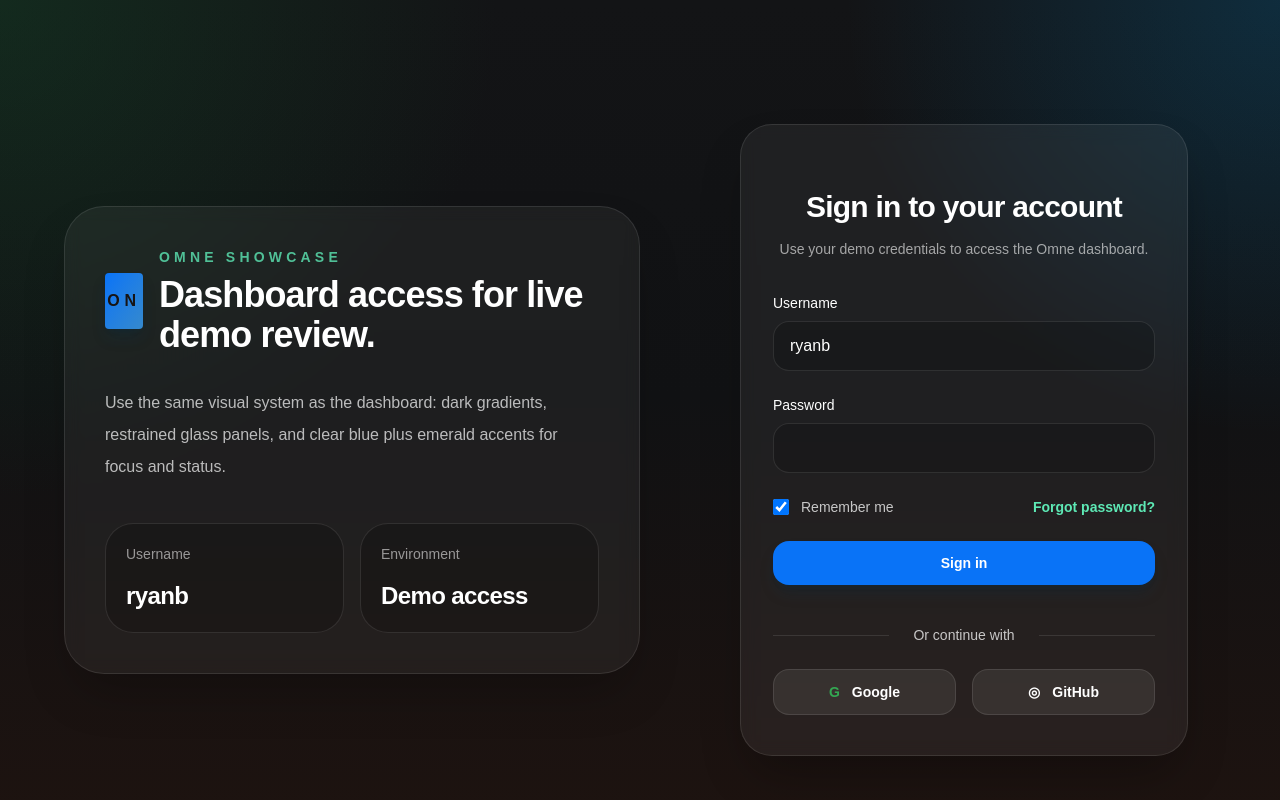
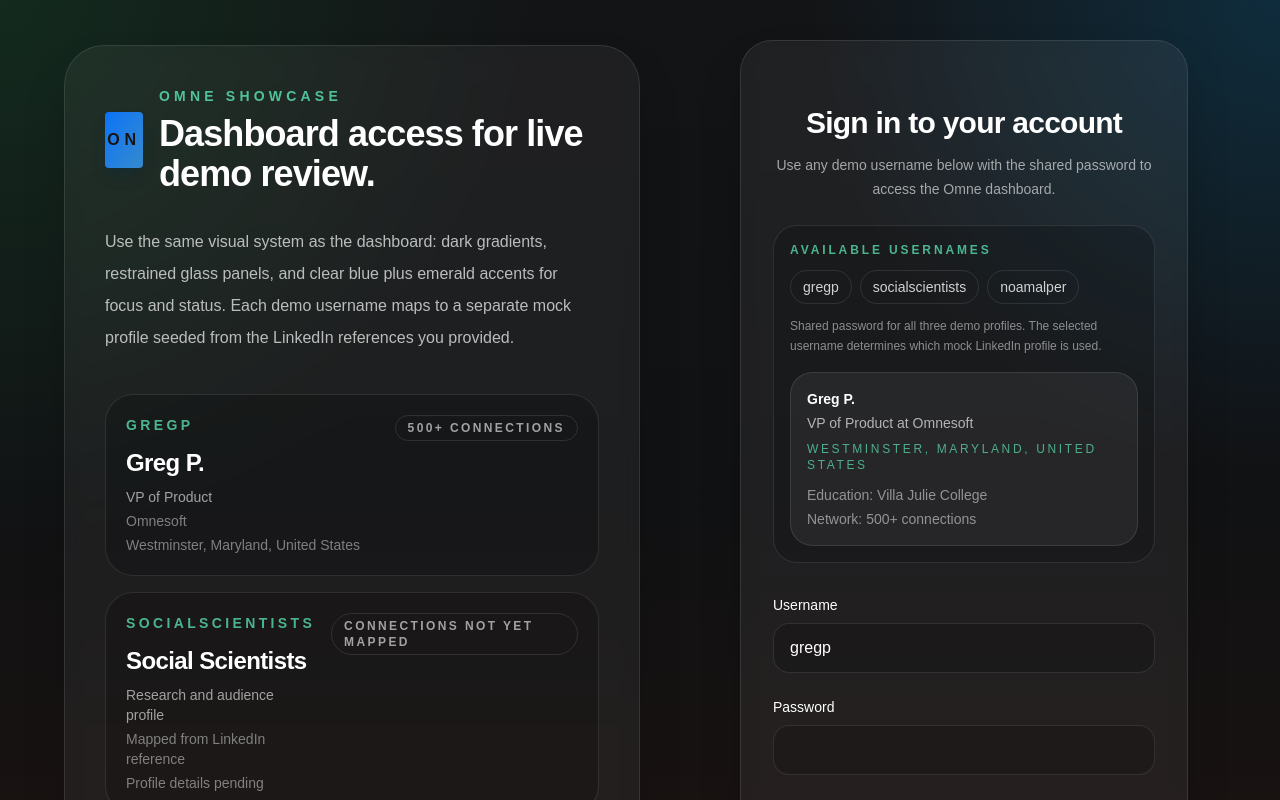
Before and after one commit to RyanButterworth-UI/omne-showcase, a Next.js app: page /login in a window 1280 px wide. Shown: the top 800 px of the page. Built offline with nearby package versions, Linux system fonts and the light colour scheme.

Commit message:
feat: enhance demo login functionality with multiple profiles and improved error handling

```diff
--- a/src/app/api/auth/login/route.ts
+++ b/src/app/api/auth/login/route.ts
@@ -1,6 +1,6 @@
 import {
   AUTH_SESSION_COOKIE,
-  DEMO_USERNAME,
+  getDemoProfileByUsername,
   isValidDemoCredentials,
 } from "@/lib/auth";
 import { NextResponse } from "next/server";
@@ -11,21 +11,27 @@ export async function POST(request: Request) {
     password?: string;
     rememberMe?: boolean;
   };
+  const username = body.username ?? "";
+  const profile = getDemoProfileByUsername(username);
 
-  if (!isValidDemoCredentials(body.username ?? "", body.password ?? "")) {
+  if (!isValidDemoCredentials(username, body.password ?? "") || !profile) {
     return NextResponse.json(
-      { message: "Invalid credentials. Use the demo account provided." },
+      {
+        message:
+          "Invalid credentials. Use one of the demo usernames with the shared password.",
+      },
       { status: 401 },
     );
   }
 
   const response = NextResponse.json({
     success: true,
-    username: DEMO_USERNAME,
+    username: profile.username,
+    profile,
   });
   response.cookies.set({
     name: AUTH_SESSION_COOKIE,
-    value: DEMO_USERNAME,
+    value: profile.username,
     httpOnly: true,
     sameSite: "lax",
     secure: process.env.NODE_ENV === "production",
--- a/src/app/dashboard/page.tsx
+++ b/src/app/dashboard/page.tsx
@@ -1,5 +1,11 @@
 import { DashboardScreen } from "@/components/dashboard/DashboardScreen";
+import { AUTH_SESSION_COOKIE, getDemoProfileByUsername } from "@/lib/auth";
+import { cookies } from "next/headers";
 
-export default function DashboardPage() {
-  return <DashboardScreen />;
+export default async function DashboardPage() {
+  const cookieStore = await cookies();
+  const username = cookieStore.get(AUTH_SESSION_COOKIE)?.value;
+  const profile = username ? getDemoProfileByUsername(username) : undefined;
+
+  return <DashboardScreen profile={profile} />;
 }
--- a/src/components/auth/LoginScreen.tsx
+++ b/src/components/auth/LoginScreen.tsx
@@ -1,17 +1,20 @@
 "use client";
 
 import { useLogin } from "@/hooks/useLogin";
-import { DEMO_USERNAME } from "@/lib/auth";
+import { DEFAULT_DEMO_USERNAME, DEMO_PROFILES } from "@/lib/auth";
 import { useRouter } from "next/navigation";
 import { FormEvent, useState } from "react";
 
 export function LoginScreen() {
   const router = useRouter();
   const loginMutation = useLogin();
-  const [username, setUsername] = useState(DEMO_USERNAME);
+  const [username, setUsername] = useState(DEFAULT_DEMO_USERNAME);
   const [password, setPassword] = useState("");
   const [rememberMe, setRememberMe] = useState(true);
   const [errorMessage, setErrorMessage] = useState("");
+  const selectedProfile =
+    DEMO_PROFILES.find((profile) => profile.username === username) ??
+    DEMO_PROFILES[0];
 
   async function handleSubmit(event: FormEvent<HTMLFormElement>) {
     event.preventDefault();
@@ -53,27 +56,46 @@ export function LoginScreen() {
               <p className="mt-8 text-base leading-8 text-white/70">
                 Use the same visual system as the dashboard: dark gradients,
                 restrained glass panels, and clear blue plus emerald accents for
-                focus and status.
+                focus and status. Each demo username maps to a separate mock
+                profile seeded from the LinkedIn references you provided.
               </p>
 
-              <div className="mt-10 grid gap-4 sm:grid-cols-2">
-                <div className="rounded-[1.75rem] border border-white/10 bg-black/20 p-5">
-                  <p className="text-sm text-white/55">Username</p>
-                  <p className="mt-4 text-2xl font-semibold tracking-tight text-white">
-                    {DEMO_USERNAME}
-                  </p>
-                </div>
-                <div className="rounded-[1.75rem] border border-white/10 bg-black/20 p-5">
-                  <p className="text-sm text-white/55">Environment</p>
-                  <p className="mt-4 text-2xl font-semibold tracking-tight text-white">
-                    Demo access
-                  </p>
-                </div>
+              <div className="mt-10 space-y-4">
+                {DEMO_PROFILES.map((profile) => (
+                  <button
+                    key={profile.username}
+                    type="button"
+                    onClick={() => setUsername(profile.username)}
+                    aria-label={`Use profile ${profile.displayName}`}
+                    className="flex w-full items-start justify-between gap-4 rounded-[1.75rem] border border-white/10 bg-black/20 p-5 text-left transition hover:border-[#0973f7]/50 hover:bg-white/8"
+                  >
+                    <div>
+                      <p className="text-sm font-semibold uppercase tracking-[0.24em] text-emerald-300/75">
+                        {profile.username}
+                      </p>
+                      <p className="mt-3 text-2xl font-semibold tracking-tight text-white">
+                        {profile.displayName}
+                      </p>
+                      <p className="mt-2 text-sm text-white/60">
+                        {profile.roleLabel}
+                      </p>
+                      <p className="mt-1 text-sm text-white/45">
+                        {profile.companyLabel}
+                      </p>
+                      <p className="mt-1 text-sm text-white/45">
+                        {profile.locationLabel}
+                      </p>
+                    </div>
+                    <span className="rounded-full border border-white/10 px-3 py-1 text-xs font-semibold uppercase tracking-[0.2em] text-white/60">
+                      {profile.connectionsLabel}
+                    </span>
+                  </button>
+                ))}
               </div>
             </div>
           </div>
 
-          <div className="mx-auto w-full max-w-md rounded-[2rem] border border-white/10 bg-white/6 px-5 py-8 shadow-2xl shadow-black/30 backdrop-blur sm:px-8 sm:py-10">
+          <div className="mx-auto w-full max-w-md rounded-4xl border border-white/10 bg-white/6 px-5 py-8 shadow-2xl shadow-black/30 backdrop-blur sm:px-8 sm:py-10">
             <div className="sm:mx-auto sm:w-full sm:max-w-md">
               <div className="mx-auto flex size-12 items-center justify-center rounded-sm bg-linear-to-br from-[#0973f7] to-[#3589cd] text-sm font-black tracking-[0.3em] text-[#171414] shadow-lg shadow-sky-950/25 lg:hidden">
                 ON
@@ -82,8 +104,49 @@ export function LoginScreen() {
                 Sign in to your account
               </h2>
               <p className="mt-3 text-center text-sm leading-6 text-white/60">
-                Use your demo credentials to access the Omne dashboard.
+                Use any demo username below with the shared password to access
+                the Omne dashboard.
               </p>
+            </div>
+
+            <div className="mt-6 rounded-3xl border border-white/10 bg-black/20 p-4">
+              <p className="text-xs font-semibold uppercase tracking-[0.24em] text-emerald-300/75">
+                Available usernames
+              </p>
+              <div className="mt-3 flex flex-wrap gap-2">
+                {DEMO_PROFILES.map((profile) => (
+                  <button
+                    key={profile.username}
+                    type="button"
+                    onClick={() => setUsername(profile.username)}
+                    aria-label={`Use username ${profile.username}`}
+                    className="rounded-full border border-white/10 px-3 py-1.5 text-sm text-white/80 transition hover:border-[#0973f7]/50 hover:text-white"
+                  >
+                    {profile.username}
+                  </button>
+                ))}
+              </div>
+              <p className="mt-3 text-xs leading-5 text-white/50">
+                Shared password for all three demo profiles. The selected
+                username determines which mock LinkedIn profile is used.
+              </p>
+              <div className="mt-4 rounded-[1.4rem] border border-white/10 bg-white/6 p-4">
+                <p className="text-sm font-semibold text-white">
+                  {selectedProfile.displayName}
+                </p>
+                <p className="mt-1 text-sm text-white/65">
+                  {selectedProfile.roleLabel} at {selectedProfile.companyLabel}
+                </p>
+                <p className="mt-2 text-xs uppercase tracking-[0.22em] text-emerald-300/70">
+                  {selectedProfile.locationLabel}
+                </p>
+                <p className="mt-3 text-sm text-white/50">
+                  Education: {selectedProfile.educationLabel}
+                </p>
+                <p className="mt-1 text-sm text-white/50">
+                  Network: {selectedProfile.connectionsLabel}
+                </p>
+              </div>
             </div>
 
             <form onSubmit={handleSubmit} className="mt-8 space-y-6">
@@ -143,10 +206,12 @@ export function LoginScreen() {
                 </label>
 
                 <a
-                  href="#"
+                  href={selectedProfile?.linkedInUrl ?? "#"}
+                  target="_blank"
+                  rel="noreferrer"
                   className="text-sm font-semibold text-emerald-300 transition hover:text-emerald-200"
                 >
-                  Forgot password?
+                  View selected LinkedIn reference
                 </a>
               </div>
 
--- a/src/lib/auth.ts
+++ b/src/lib/auth.ts
@@ -1,11 +1,65 @@
 export const AUTH_SESSION_COOKIE = "auth_session";
-export const DEMO_USERNAME = "ryanb";
 export const DEMO_PASSWORD = "1omneDemo#2026";
 
+export type DemoProfile = {
+  username: string;
+  displayName: string;
+  linkedInUrl: string;
+  roleLabel: string;
+  companyLabel: string;
+  locationLabel: string;
+  educationLabel: string;
+  connectionsLabel: string;
+};
+
+export const DEMO_PROFILES: DemoProfile[] = [
+  {
+    username: "gregp",
+    displayName: "Greg P.",
+    linkedInUrl: "https://www.linkedin.com/in/greg-pearre/",
+    roleLabel: "VP of Product",
+    companyLabel: "Omnesoft",
+    locationLabel: "Westminster, Maryland, United States",
+    educationLabel: "Villa Julie College",
+    connectionsLabel: "500+ connections",
+  },
+  {
+    username: "socialscientists",
+    displayName: "Social Scientists",
+    linkedInUrl: "https://www.linkedin.com/in/socialscientists/",
+    roleLabel: "Research and audience profile",
+    companyLabel: "Mapped from LinkedIn reference",
+    locationLabel: "Profile details pending",
+    educationLabel: "Education not yet mapped",
+    connectionsLabel: "Connections not yet mapped",
+  },
+  {
+    username: "noamalper",
+    displayName: "Noam Alper",
+    linkedInUrl: "https://www.linkedin.com/in/noam-alper-52785311/",
+    roleLabel: "Chief Technology Officer",
+    companyLabel: "Omnesoft",
+    locationLabel: "Pikesville, Maryland, United States",
+    educationLabel: "Yeshiva University",
+    connectionsLabel: "500+ connections",
+  },
+];
+
+export const DEFAULT_DEMO_USERNAME = DEMO_PROFILES[0]?.username ?? "gregp";
+
+export function getDemoProfileByUsername(username: string) {
+  return DEMO_PROFILES.find(
+    (profile) =>
+      profile.username.toLowerCase() === username.trim().toLowerCase(),
+  );
+}
+
 export function isDemoSession(value: string | undefined) {
-  return value === DEMO_USERNAME;
+  return Boolean(value && getDemoProfileByUsername(value));
 }
 
 export function isValidDemoCredentials(username: string, password: string) {
-  return username === DEMO_USERNAME && password === DEMO_PASSWORD;
+  return (
+    Boolean(getDemoProfileByUsername(username)) && password === DEMO_PASSWORD
+  );
 }
```
Also changed, not shown: src/components/dashboard/DashboardScreen.tsx (+25 -6 lines), 1 other file (tests, documents, lock files or other folders).
